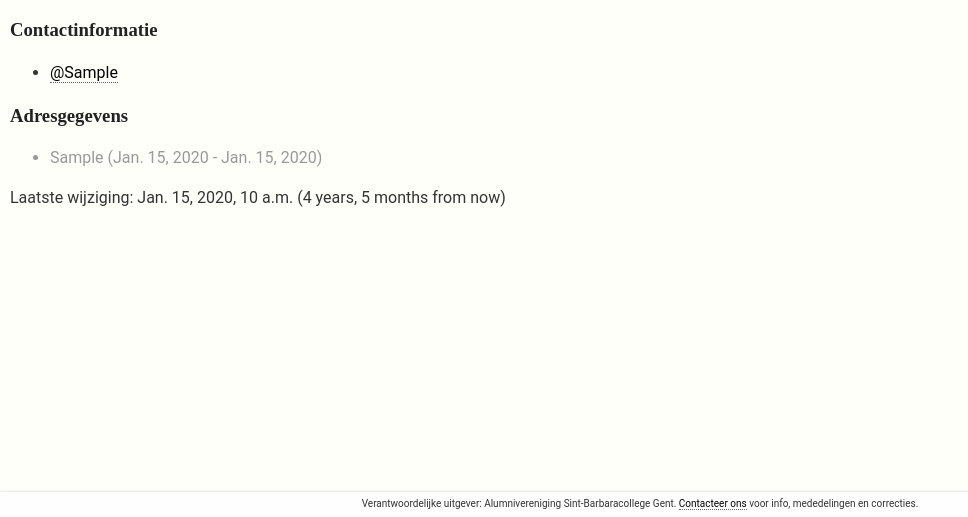
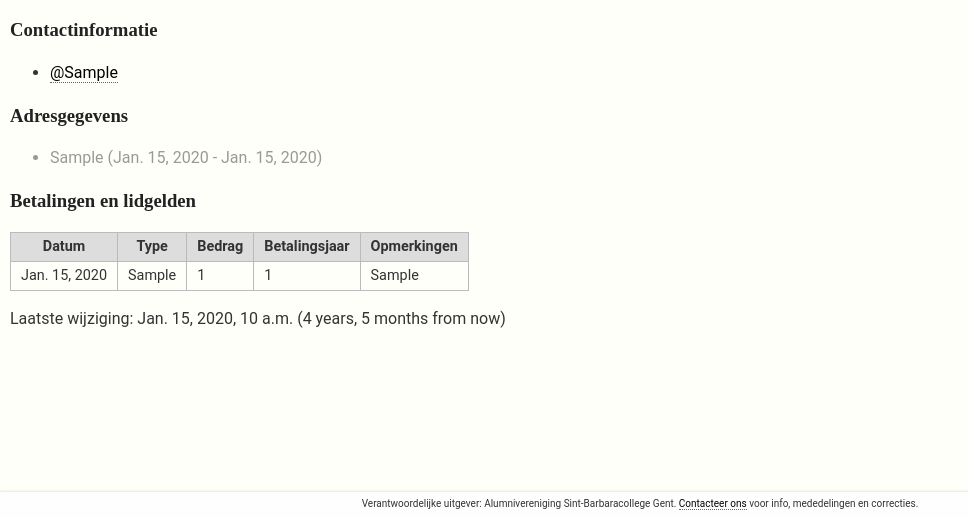
Before and after one commit to mvuijlst/alumni, a Django app: page /repertorium/p/1 in a window 1280 px wide. Shown: the part 283-800 px from the top of the page, without its empty margins (0-968 px from the left). Run offline with Django 3.2, Linux system fonts and the light colour scheme; a user stored in the database is signed in; tables that the repository leaves empty hold one stand-in row (values such as "Sample post"); some libraries are stand-ins or nearby versions.

Commit message:
betalingen afgewerkt, in site gezet voor beheerders

```diff
--- a/repertorium/alumni/admin.py
+++ b/repertorium/alumni/admin.py
@@ -42,9 +42,9 @@ class PersoonAdmin(admin.ModelAdmin):
 		),
 	]
 	inlines = [AdresInline,ContactInline,BeroepInline,BetalingInline]
-	list_display = ('achternaam', 'voornaam', 'rhetorica', 'levendofdood', 'wijziging')
+	list_display = ('achternaam', 'voornaam', 'rhetorica', 'ouderdom', 'wijziging')
 	list_display_links = ('voornaam', 'achternaam')
-	list_filter = ['wijziging']
+	list_filter = ['wijziging','betaling__betalingsjaar']
 	search_fields = ['voornaam', 'achternaam', 'rhetorica__jaar', 'rhetorica__richting']
 
 admin.site.register(Persoon, PersoonAdmin)
--- a/repertorium/alumni/models.py
+++ b/repertorium/alumni/models.py
@@ -63,7 +63,7 @@ class Persoon(models.Model):
         else:
             return ''
 
-    def levendofdood(self):
+    def ouderdom(self):
         if self.sterfdatum:
             return '†' + str(self.sterfdatum.year)
         elif self.overleden:
--- a/repertorium/alumni/static/alumni/styles.css
+++ b/repertorium/alumni/static/alumni/styles.css
@@ -86,3 +86,25 @@ a:hover {
 .voorbij {
 	color: #999;
 }
+
+table.betaling {
+	border-collapse: collapse;
+	font-size: 0.9em;
+}
+
+table.betaling, table.betaling td, table.betaling th {
+	border: 1px solid #bbb;
+}
+
+table.betaling td, table.betaling th {
+	padding: 2px 10px;
+}
+
+table.betaling th {
+	background-color: #ddd;
+	color: #333;
+}
+
+table.betaling tr.even {
+	background-color: #f0f0f0;
+}
--- a/repertorium/alumni/templates/alumni/detail.html
+++ b/repertorium/alumni/templates/alumni/detail.html
@@ -107,6 +107,29 @@
 	</ul>
 {% endif %}
 
+{% if aantal_betalingen > 0 %}
+	{% if user.is_authenticated %}
+		<h3>Betalingen en lidgelden</h3>
+		<table class="betaling">
+			<tr><th>Datum</th>
+				<th>Type</th>
+				<th>Bedrag</th>
+				<th>Betalingsjaar</th>
+				<th>Opmerkingen</th>
+			</tr>
+			{% for betaling in betalingen %}
+				<tr class="{% cycle 'oneven' 'even' %}">
+					<td>{% if betaling.datum %}{{ betaling.datum }}{% else %}--{% endif %}</td>
+					<td>{% if betaling.soortbetaling %}{{ betaling.soortbetaling }}{% else %}--{% endif %}</td>
+					<td>{% if betaling.bedrag %}{{ betaling.bedrag }}{% else %}--{% endif %}</td>
+					<td>{% if betaling.betalingsjaar %}{{ betaling.betalingsjaar }}{% else %}--{% endif %}</td>
+					<td>{% if betaling.opmerking %}{{ betaling.opmerking }}{% else %}--{% endif %}</td>
+				</tr>
+			{% endfor %}
+		</table>
+	{% endif %}
+{% endif %}
+
 <p>Laatste wijziging: {{ persoon.wijziging }} ({{ persoon.wijziging|naturaltime }})</p>
 
 {% endblock %}
--- a/repertorium/alumni/views.py
+++ b/repertorium/alumni/views.py
@@ -1,7 +1,7 @@
 from django.http import HttpResponse, Http404
 from django.shortcuts import get_object_or_404, render
 
-from .models import Klas, Rhetorica, Persoon, Contact, Beroep, Adres
+from .models import Klas, Rhetorica, Persoon, Contact, Beroep, Adres, Betaling
 
 def index(request):
 	recent_modifications = Persoon.objects.order_by('-wijziging')[:15]
@@ -39,14 +39,17 @@ def persoondetail(request, persoon_id):
 	contacten = Contact.objects.filter(persoon=persoon_id).filter(geldig=True).order_by('contacttype', '-van', '-tot')
 	beroepen = Beroep.objects.filter(persoon=persoon_id).order_by('-featured', '-van', '-tot')
 	adressen = Adres.objects.filter(persoon=persoon_id).order_by('-van', '-tot')
+	betalingen = Betaling.objects.filter(persoon=persoon_id).order_by('-betalingsjaar', '-datum')
 
 	context = {
 		'persoon': persoon,
 		'contacten': contacten,
 		'beroepen': beroepen,
 		'adressen': adressen,
+		'betalingen': betalingen,
 		'aantal_contacten': len(contacten),
 		'aantal_beroepen': len(beroepen),
-		'aantal_adressen': len(adressen)
+		'aantal_adressen': len(adressen),
+		'aantal_betalingen': len(betalingen)
 	}
 	return render(request, 'alumni/detail.html', context)
```
